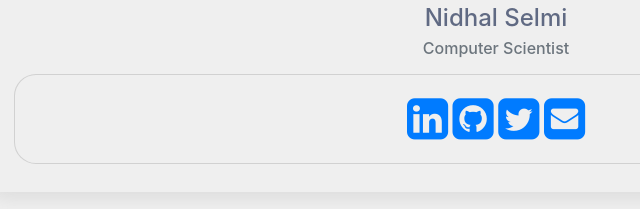
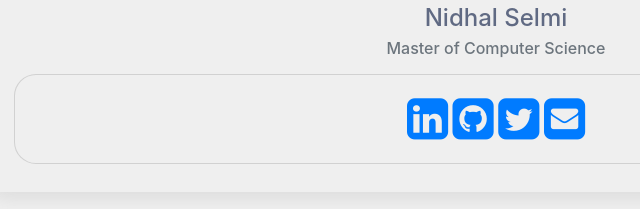
Before and after one commit to Nydhal/nselmi.github.io, a plain HTML site: page index.html in a window 1280 px wide. Shown: the part 204-413 px from the top of the page, 144-784 px from the left. Drawn offline with nearby package versions, Linux system fonts and the light colour scheme.

Commit message:
undertext change
thats what it said on the paper

```diff
--- a/index.html
+++ b/index.html
@@ -16,7 +16,7 @@
     <div class="card-body">
       <img id="n" tabindex="0" src="N.png" alt="Nidhal Selmi" width="133">
       <h4 class="card-title">Nidhal Selmi</h4>
-      <h6 class="card-subtitle mb-2 text-muted">Computer Scientist</h6>
+      <h6 class="card-subtitle mb-2 text-muted">Master of Computer Science</h6>
 
       <p class="card-text"></p>
         <div class="card" style="border-radius:22px;background:#EFEFEF;">
```
